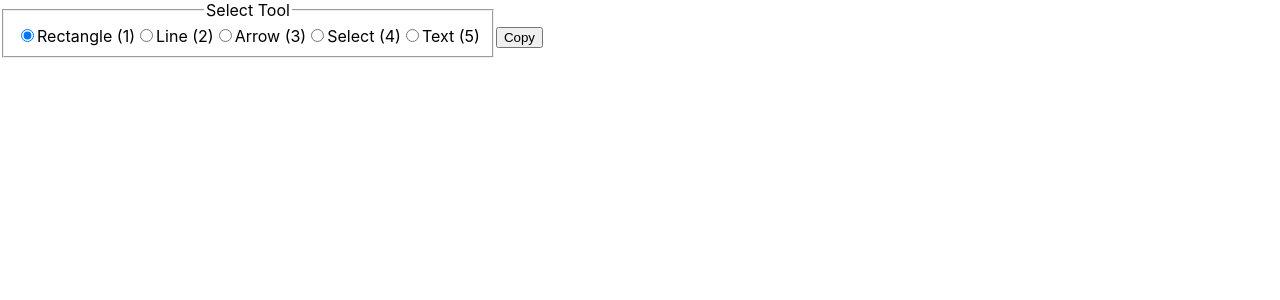
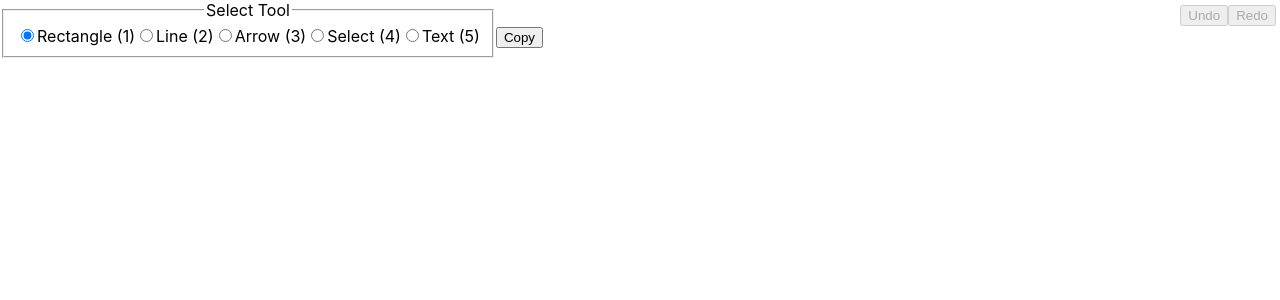
Before and after one commit to flarepen/flarepen, a React (Create React App) app: page / in a window 1280 px wide. Shown: the top 300 px of the page. Built offline with nearby package versions, Linux system fonts and the light colour scheme.

Commit message:
Undo and Redo, implements #11

```diff
--- a/src/App.tsx
+++ b/src/App.tsx
@@ -4,6 +4,7 @@ import { useStore } from './state';
 import { scene } from './geometry';
 import _ from 'lodash';
 import { Tool, TOOL_SHORTCUTS } from './tools';
+import { UndoRedo } from './components/UndoRedo';
 
 interface ToolProps {
   tool: Tool;
@@ -37,6 +38,11 @@ function App() {
   const selectedId = useStore((state) => state.selectedId);
   const setSelectedId = useStore((state) => state.setSelectedId);
   const deleteElement = useStore((state) => state.deleteElement);
+
+  const past = useStore((state) => state.past);
+  const future = useStore((state) => state.future);
+  const undo = useStore((state) => state.undo);
+  const redo = useStore((state) => state.redo);
 
   function copyToClipboard(text: string) {
     navigator.clipboard.writeText(text).then(
@@ -74,6 +80,7 @@ function App() {
           </button>
         )}
       </div>
+      <UndoRedo canRedo={future.length !== 0} canUndo={past.length !== 0} undo={undo} redo={redo} />
       <Canvas tool={selected}></Canvas>
     </div>
   );
--- /dev/null
+++ b/src/components/UndoRedo.tsx
@@ -0,0 +1,19 @@
+export interface UndoRedoProps {
+  canUndo: boolean;
+  canRedo: boolean;
+  undo: () => void;
+  redo: () => void;
+}
+
+export function UndoRedo({ canUndo, canRedo, undo, redo }: UndoRedoProps): JSX.Element {
+  return (
+    <div style={{ right: '0', position: 'absolute', padding: '4px' }}>
+      <button disabled={!canUndo} onClick={undo}>
+        Undo
+      </button>
+      <button disabled={!canRedo} onClick={redo}>
+        Redo
+      </button>
+    </div>
+  );
+}
--- a/src/state.ts
+++ b/src/state.ts
@@ -1,34 +1,40 @@
-import create from 'zustand';
+import create, { StateCreator } from 'zustand';
 import { Tool } from './tools';
 import { Element } from './element';
 import produce from 'immer';
-import _, { update } from 'lodash';
 
-export interface AppState {
+// Handle state and actions for core app
+interface AppSlice {
   elements: Element[];
   selectedId: null | number;
   tool: Tool;
   canvasCtx: null | CanvasRenderingContext2D;
 
-  setElements: (elements: Element[]) => void;
+  setElements: (elements: Element[], snapshot?: boolean) => void;
   updateElement: (id: number, update: (element: Element) => void) => void;
   deleteElement: (id: number) => void;
-  setSelectedId: (id: null | number) => void;
+  setSelectedId: (id: null | number, snapshot?: boolean) => void;
+
   setTool: (tool: Tool) => void;
   setCanvasCtx: (ctx: null | CanvasRenderingContext2D) => void;
 }
 
-export const useStore = create<AppState>()((set) => ({
+const createAppSlice: StateCreatorFor<AppSlice> = (set, get) => ({
   elements: [],
   selectedId: null,
   tool: Tool.Rectangle,
   canvasCtx: null,
 
-  setElements: (elements) => set((_state) => ({ elements })),
+  setElements: (elements, snapshot = true) => {
+    if (snapshot) {
+      get().snapshot();
+    }
+    set((state) => ({ elements }));
+  },
   updateElement: (id, update) =>
     set(
-      produce((state: AppState) => {
-        const index = state.elements.findIndex((elem) => elem.id === id);
+      produce((state) => {
+        const index = state.elements.findIndex((elem: Element) => elem.id === id);
         if (index !== -1) {
           update(state.elements[index]);
         }
@@ -36,14 +42,88 @@ export const useStore = create<AppState>()((set) => ({
     ),
   deleteElement: (id) =>
     set(
-      produce((state: AppState) => {
-        const index = state.elements.findIndex((elem) => elem.id === id);
+      produce((state) => {
+        const index = state.elements.findIndex((elem: Element) => elem.id === id);
         if (index !== -1) {
           state.elements.splice(index, 1);
         }
       })
     ),
-  setSelectedId: (id) => set((_state) => ({ selectedId: id })),
-  setTool: (tool) => set((_state) => ({ tool })),
+  setSelectedId: (id, snapshot = true) => {
+    if (snapshot) {
+      get().snapshot();
+    }
+    set((_state) => ({ selectedId: id }));
+  },
+
+  setTool: (tool: any) => set((_state) => ({ tool })),
   setCanvasCtx: (ctx) => set((_state) => ({ canvasCtx: ctx })),
+});
+
+// Handle state and actions for Undo Redo
+
+type Snapshot = Pick<AppSlice, 'elements' | 'selectedId'>;
+
+interface UndoSlice {
+  past: Snapshot[];
+  future: Snapshot[];
+
+  snapshot: () => void;
+  undo: () => void;
+  redo: () => void;
+}
+
+const createUndoSlice: StateCreatorFor<UndoSlice> = (set) => ({
+  past: [],
+  future: [],
+
+  snapshot: () => {
+    set(
+      produce((state: AllSlices) => {
+        state.past.push({ elements: state.elements, selectedId: state.selectedId });
+        state.future = [];
+      })
+    );
+  },
+  undo: () => {
+    set(
+      produce((state: AllSlices) => {
+        // Fetch past snapshot
+        const lastSnapshot = state.past.pop();
+        if (lastSnapshot) {
+          // Push current snapshot to future
+          state.future.push({ elements: state.elements, selectedId: state.selectedId });
+          // Apply past snapshot
+          state.elements = lastSnapshot.elements;
+          state.selectedId = lastSnapshot.selectedId;
+        }
+      })
+    );
+  },
+  redo: () => {
+    set(
+      produce((state: AllSlices) => {
+        // Fetch future snapshot
+        const nextSnapshot = state.future.pop();
+        if (nextSnapshot) {
+          // Push current snapshot to past
+          state.past.push({ elements: state.elements, selectedId: state.selectedId });
+          // Apply future snapshot
+          state.elements = nextSnapshot.elements;
+          state.selectedId = nextSnapshot.selectedId;
+        }
+      })
+    );
+  },
+});
+
+// Wire up Everything
+
+type AllSlices = AppSlice & UndoSlice;
+
+type StateCreatorFor<T> = StateCreator<AllSlices, [], [], T>;
+
+export const useStore = create<AllSlices>()((...a) => ({
+  ...createAppSlice(...a),
+  ...createUndoSlice(...a),
 }));
```
